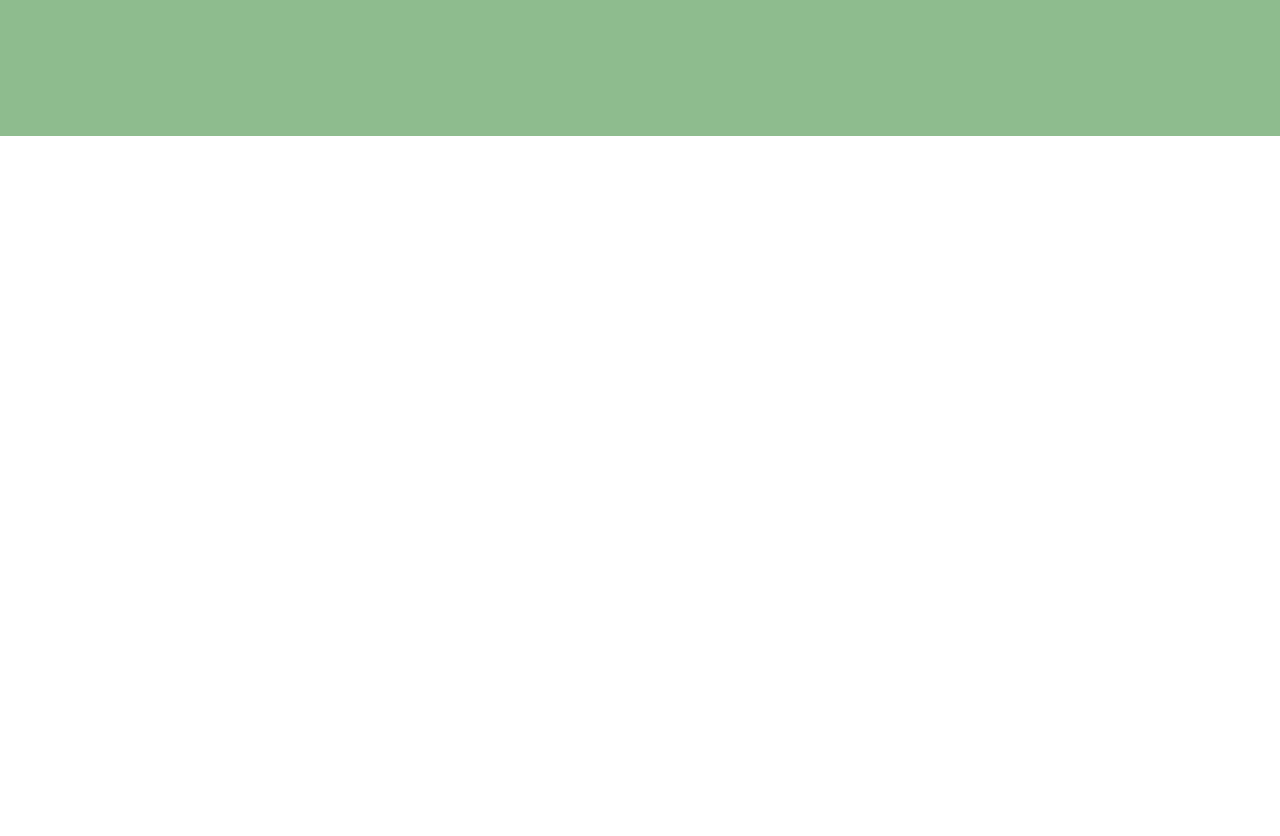
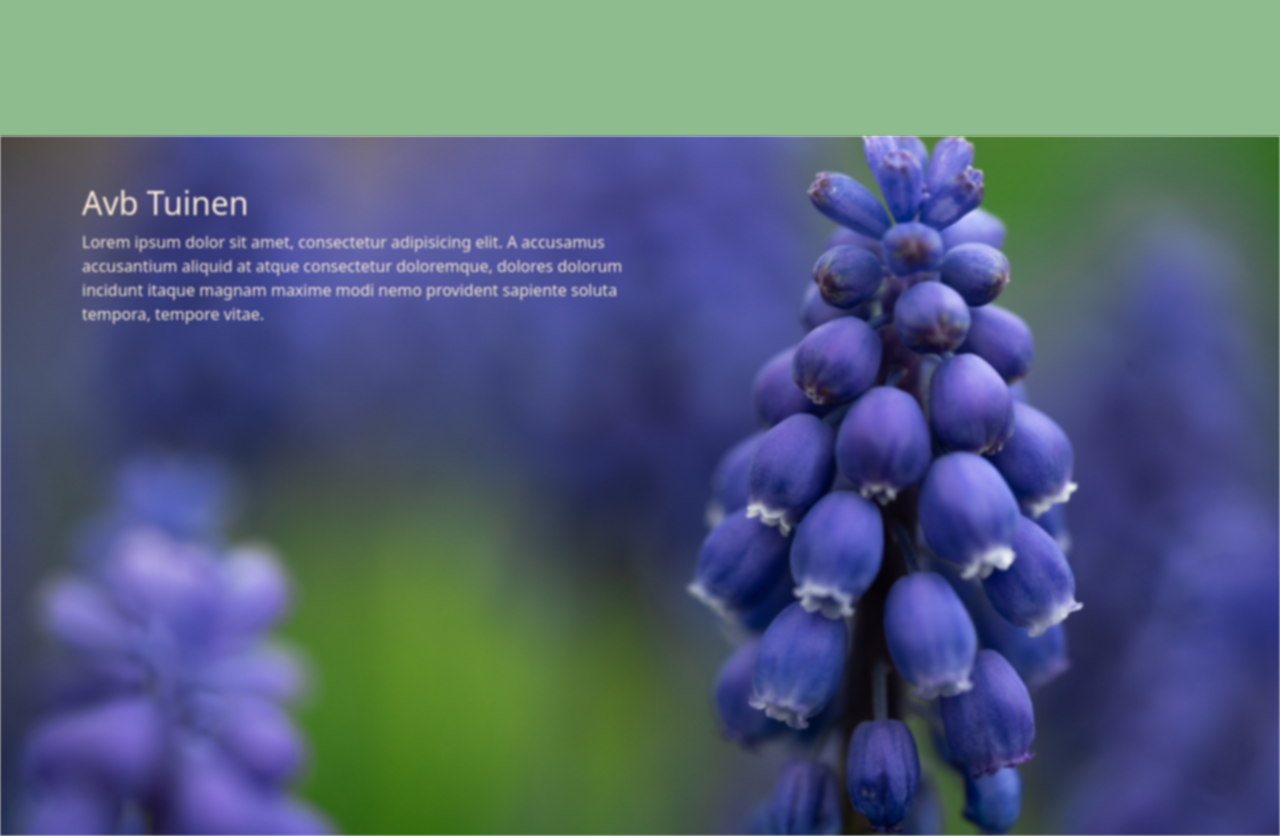
Before and after one commit to ToonSpanenburg/AvbTuinen, a Vue app: page / in a window 1280 px wide. Shown: the part 760-1596 px from the top of the page. Before the commit the page ends 896 px from the top, so only its background shows below. Built offline with nearby package versions, Linux system fonts and the light colour scheme.

Commit message:
added some changes

```diff
--- a/src/App.vue
+++ b/src/App.vue
@@ -2,12 +2,13 @@
  import Header from "@/components/shared/Header.vue";
  import Footer from "@/components/shared/Footer.vue";
  import WelcomeComponent from "@/components/WelcomeComponent.vue";
+ import IntroductionComponent from "@/components/IntroductionComponent.vue";
 </script>
 
 <template>
   <Header/>
   <WelcomeComponent/>
-
+  <IntroductionComponent/>
   <Footer/>
 </template>
 
--- a/src/assets/main.css
+++ b/src/assets/main.css
@@ -0,0 +1,5 @@
+body
+{
+    padding: 0;
+    margin:0;
+}
--- a/src/components/IntroductionComponent.vue
+++ b/src/components/IntroductionComponent.vue
@@ -3,9 +3,33 @@
 </script>
 
 <template>
-
+<div>
+  <div class="BgImage">
+    <div class="container pt-5 myIntroText">
+      <h2>
+        Avb Tuinen
+      </h2>
+      <div class="mt-2 w-50">
+        Lorem ipsum dolor sit amet, consectetur adipisicing elit. A accusamus accusantium aliquid at atque consectetur doloremque, dolores dolorum incidunt itaque magnam maxime modi nemo provident sapiente soluta tempora, tempore vitae.
+      </div>
+    </div>
+  </div>
+</div>
 </template>
 
 <style scoped>
+.BgImage
+{
+  height: 700px;
+  background-image: url('/flower.jpg');
+  background-position: center;
+  background-size: cover;
 
+  filter: blur(1px);
+}
+.myIntroText
+{
+  color: antiquewhite;
+
+}
 </style>
--- a/src/components/shared/Header.vue
+++ b/src/components/shared/Header.vue
@@ -13,7 +13,7 @@
     </a>
   </div>
   <div class="col text-center">
-    <a href="">Test</a>
+    <a href="">Introductie</a>
   </div>
   <div class="col text-center">
     <a href="">Test</a>
--- a/src/main.js
+++ b/src/main.js
@@ -1,6 +1,6 @@
-import './assets/main.css'
 import { createApp } from 'vue'
 import 'bootstrap/dist/css/bootstrap.css'
 import 'bootstrap/dist/js/bootstrap.js'
+import './assets/main.css'
 import App from './App.vue'
 createApp(App).mount('#app')
```
Also changed, not shown: public/flower.jpg (added).
